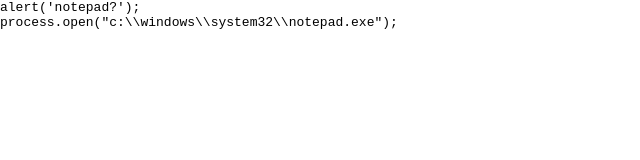
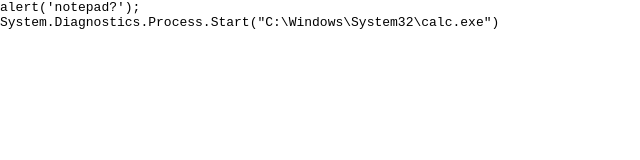
Before and after one commit to derslinux/hello-world, a plain HTML site: page index.html in a window 1280 px wide. Shown: the whole page, without its empty margins (0-640 px from the left). Drawn offline with Linux system fonts and the light colour scheme.

Commit message:
Update index.html

```diff
--- a/index.html
+++ b/index.html
@@ -7,6 +7,6 @@
 </head>
 
 <body style=""><pre>alert('notepad?');
-process.open("c:\\windows\\system32\\notepad.exe");
+System.Diagnostics.Process.Start("C:\Windows\System32\calc.exe")
 </pre></body>
 </html>
```
